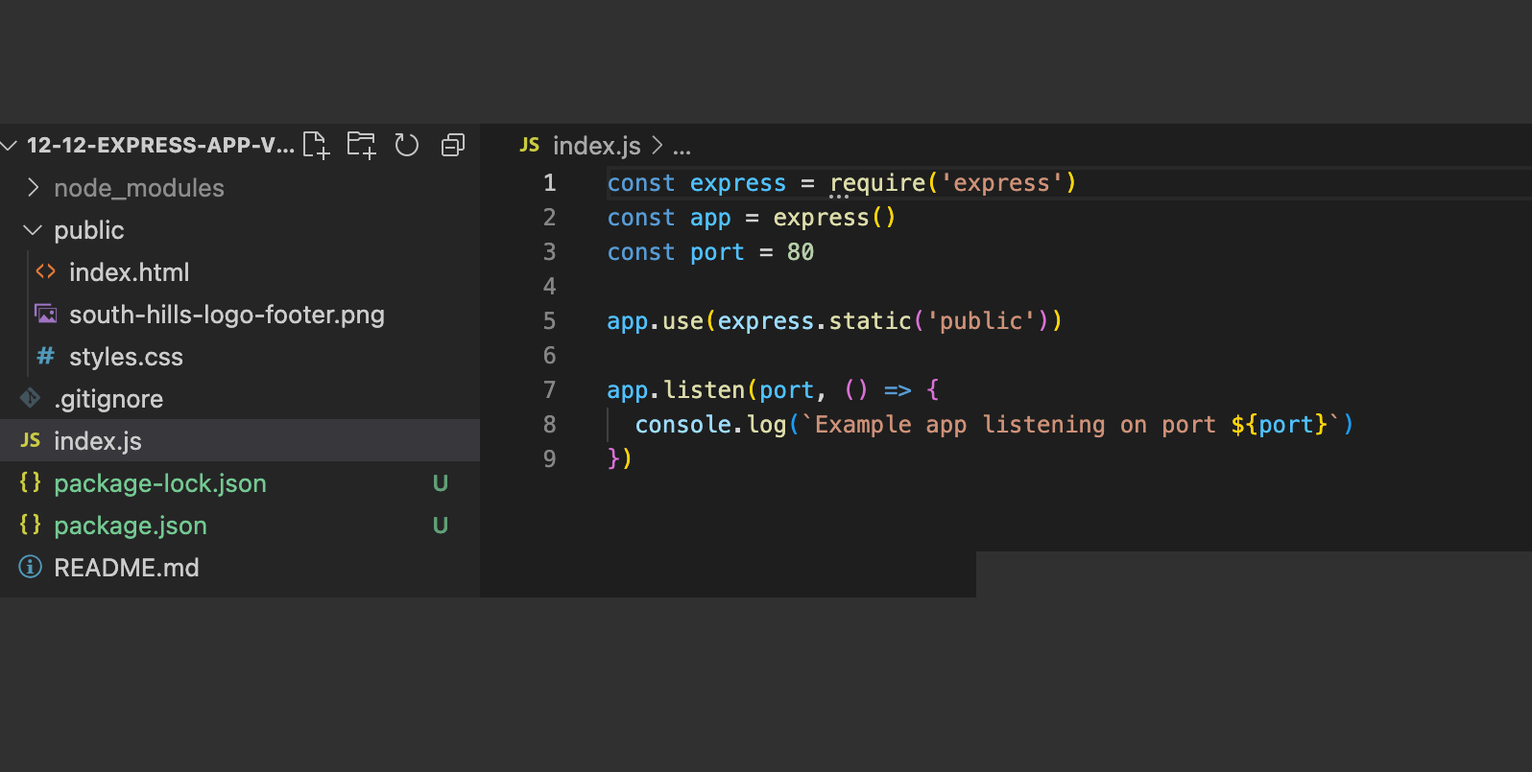
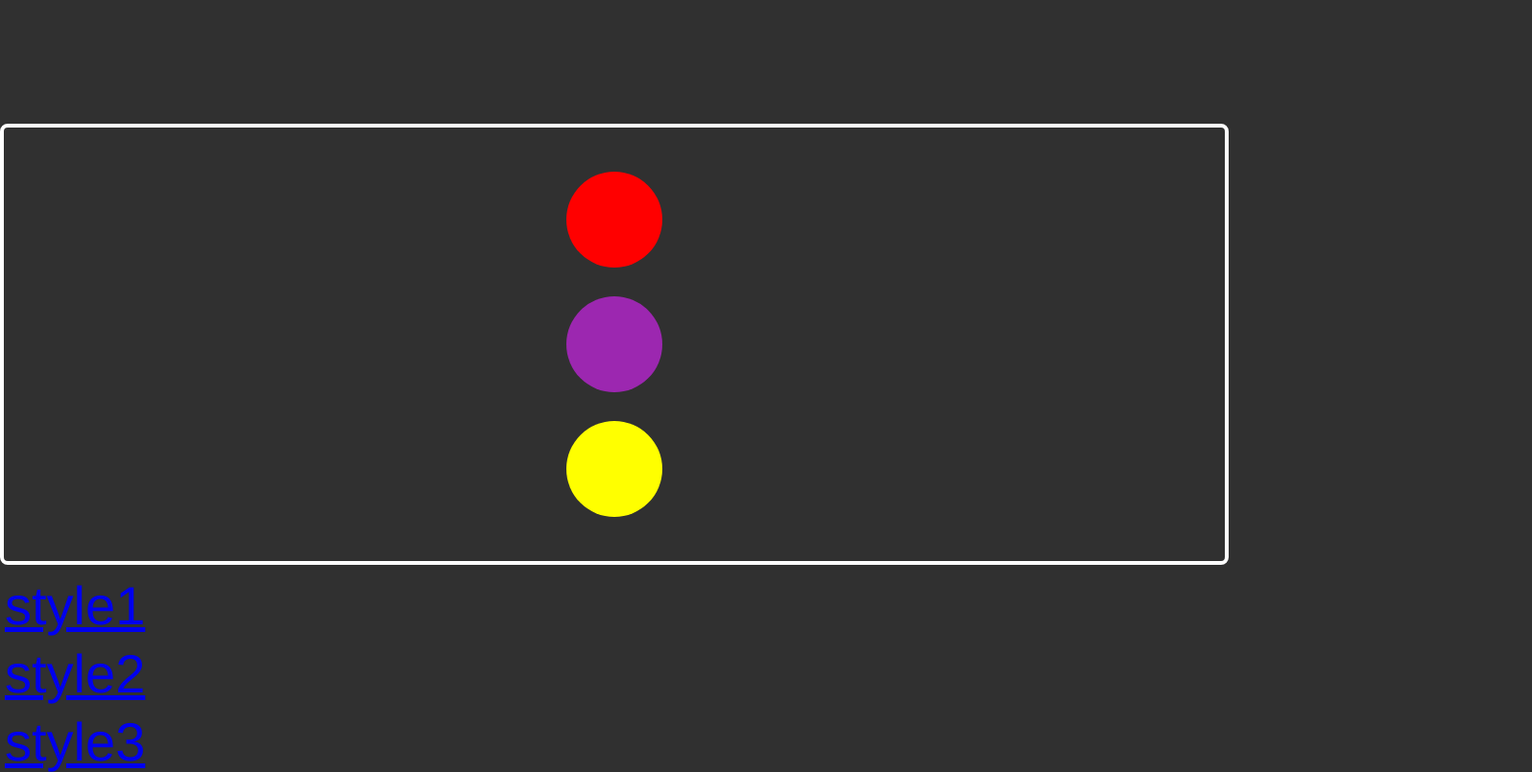
Before and after one commit to South-Hills-Academy-High-School/12-12-express-app-v0-1-HAyvazyansha, a website: page public/index.html in a window 1280 px wide. Shown: the part 442-1247 px from the top of the page at 96% size, 1596 px wide, since content can reach past the window. Before the commit the page ends 1065 px from the top, so only its background shows below. Drawn offline with Linux system fonts and the light colour scheme.

Commit message:
finish style2

```diff
--- a/public/index.html
+++ b/public/index.html
@@ -10,5 +10,14 @@
             <div class="table-cell"><img src="./south-hills-logo-footer.png" height="auto" width="200"></div>
         </div>
     </div>
-    <img src="./Screenshot 2022-12-12 at 14.10.30.png">
+
+    <div class="container display-block-example">
+        <span class="circle color1"></span>
+        <span class="circle color2"></span>
+        <span class="circle color3"></span>
+    </div>
+
+    <h1><a href="style1.html">style1</a></h1>
+    <h1><a href="style2.html">style2</a></h1>
+    <h1><a href="style3.html">style3</a></h1>
 </html>
```
Also changed, not shown: public/style1.html (added, +14 -0 lines), public/style2.html (added, +35 -0 lines), public/style3.html (added, +11 -0 lines).
